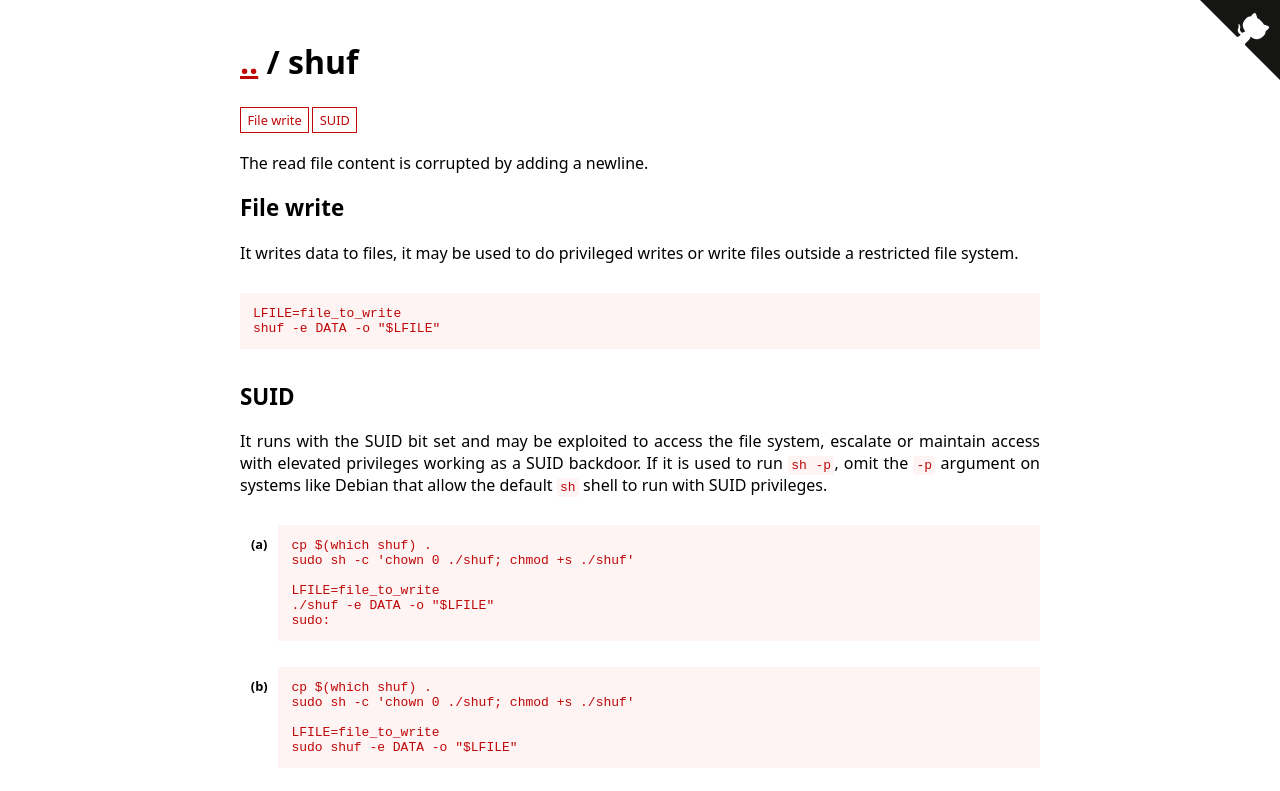
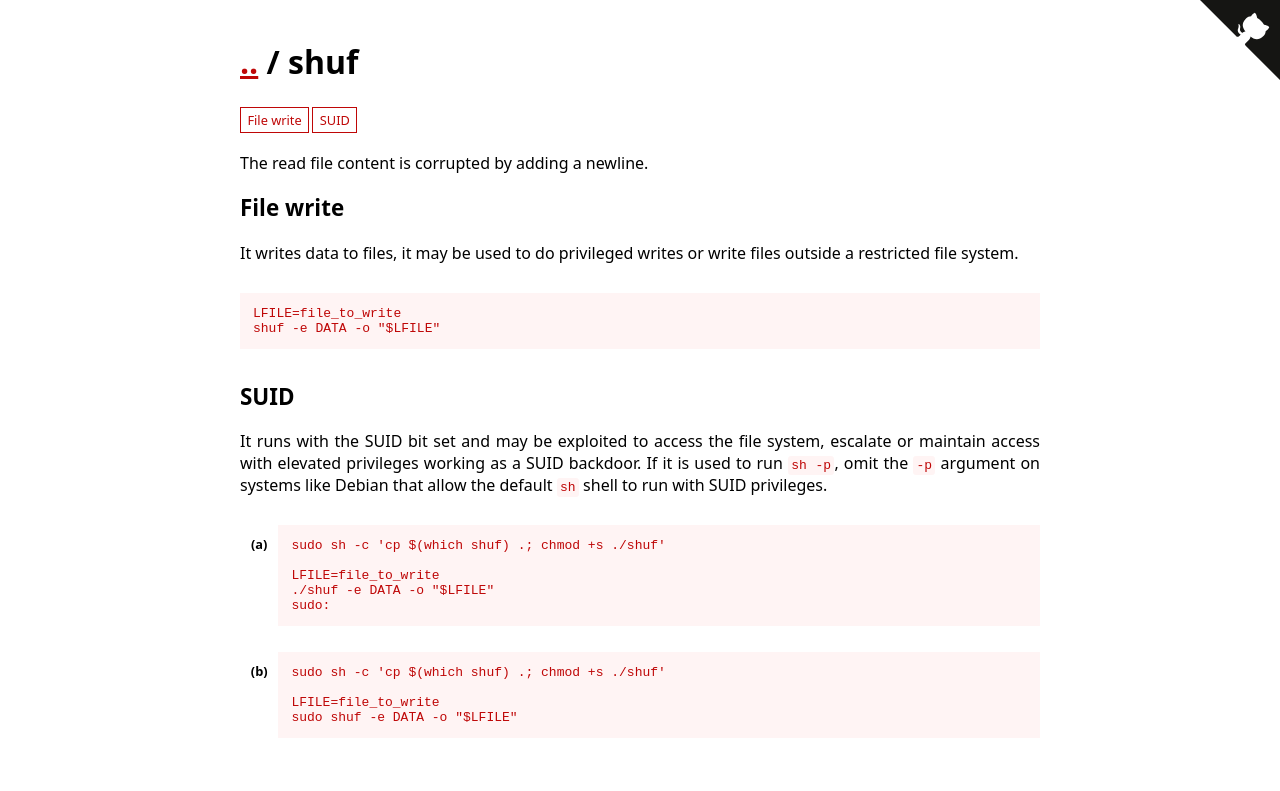
Before and after one commit to GTFOBins/GTFOBins.github.io, a Jekyll site: the page built from _gtfobins/shuf.md, in a window 1280 px wide. Shown: the top 791 px of the page. Built offline with Jekyll 4.4.1, drawn with Linux system fonts in a browser that asks for light colours.

Commit message:
Use sudo to copy SUIDs in examples
This also works with /sbin/ executables.

```diff
--- a/_layouts/bin.html
+++ b/_layouts/bin.html
@@ -24,8 +24,7 @@ layout: common
 
 {% capture code %}
 {%- if function_id == 'suid' or function_id == 'limited-suid' %}
-cp $(which {{ bin_name }}) .
-sudo sh -c 'chown 0 ./{{ bin_name }}; chmod +s ./{{ bin_name }}'
+sudo sh -c 'cp $(which {{ bin_name }}) .; chmod +s ./{{ bin_name }}'
 {% endif %}
 {%- if function_id == 'capabilities' %}
 cp $(which {{ bin_name }}) .
```
